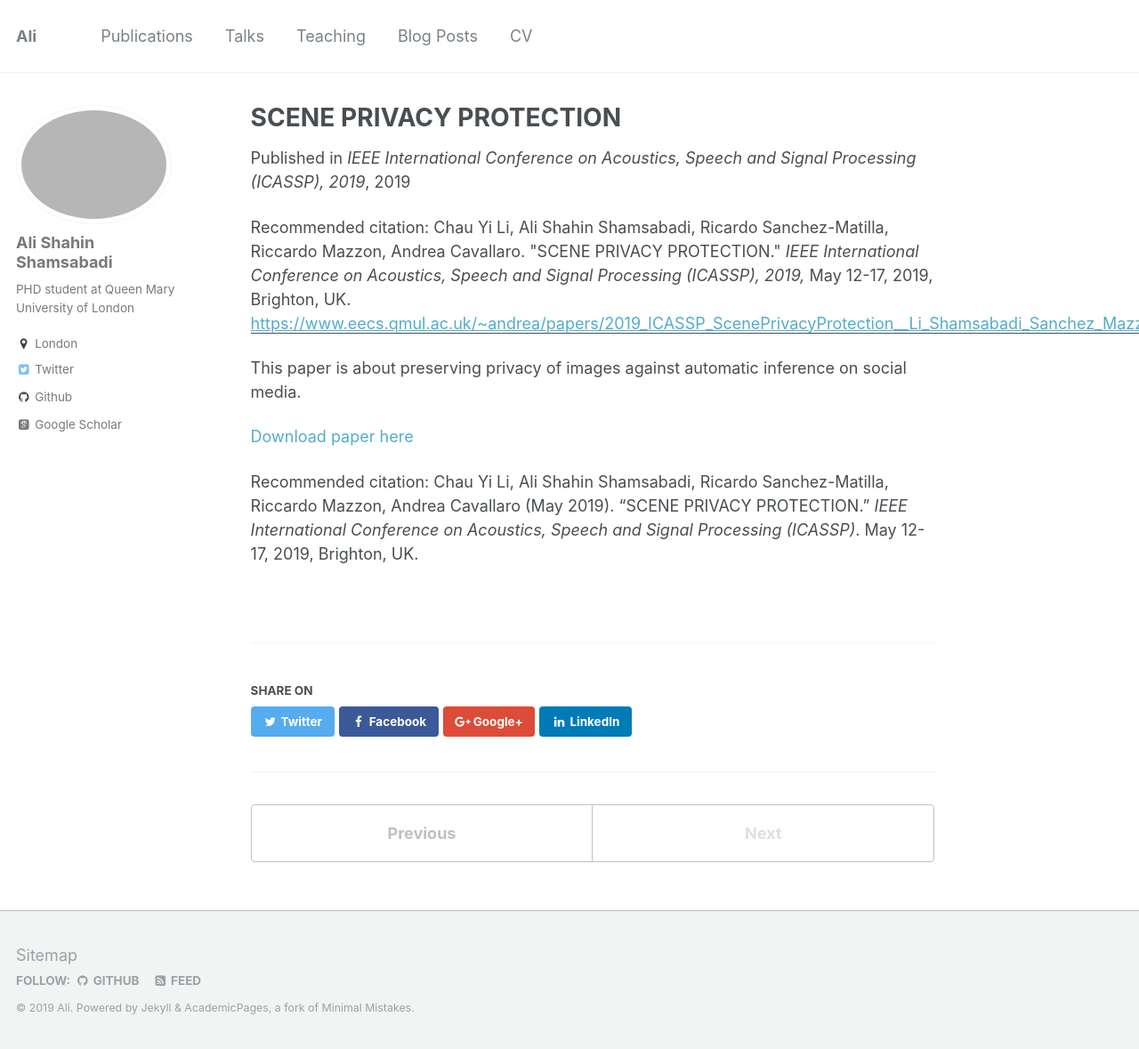
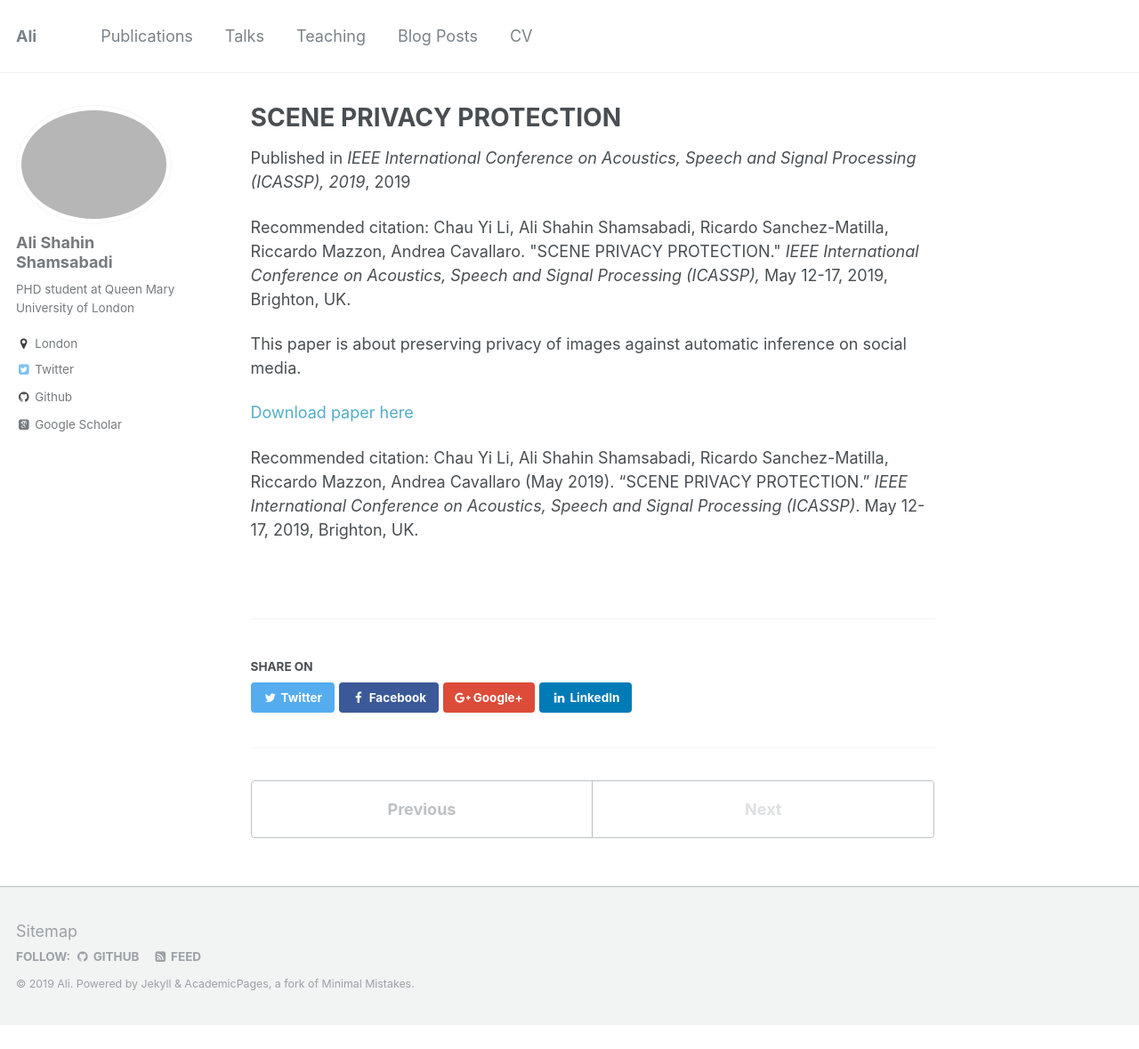
Before and after one commit to AliShahin/AliShahin.github.io, a Jekyll site: the page built from _publications/2019-05-01_Scene-Privay-Preserving.md, in a window 1280 px wide and 1179 px high. Shown: the whole window at 89% size. Built offline with Jekyll 4.4.1, drawn with Linux system fonts in a browser that asks for light colours; some web fonts are replaced.

Commit message:
update ICASSP

```diff
--- a/_publications/2019-05-01_Scene-Privay-Preserving.md
+++ b/_publications/2019-05-01_Scene-Privay-Preserving.md
@@ -5,11 +5,10 @@ permalink: /publication/2019-05-01_Scene-Privay-Preserving
 excerpt: 'This paper is about preserving privacy of images against automatic inference on social media.'
 date: 2019-05-12
 venue: 'IEEE International Conference on Acoustics, Speech and Signal Processing (ICASSP), 2019'
-paperurl: 'https://www.eecs.qmul.ac.uk/~andrea/papers/2019_ICASSP_ScenePrivacyProtection__Li_Shamsabadi_Sanchez_Mazzon_Cavallaro.pdf'
-citation: 'Chau Yi Li, Ali Shahin Shamsabadi, Ricardo Sanchez-Matilla, Riccardo Mazzon, Andrea Cavallaro. &quot;SCENE PRIVACY PROTECTION.&quot; <i> IEEE International Conference on Acoustics, Speech and Signal Processing (ICASSP), 2019,</i> May 12-17, 2019, Brighton, UK.'
+citation: 'Chau Yi Li, Ali Shahin Shamsabadi, Ricardo Sanchez-Matilla, Riccardo Mazzon, Andrea Cavallaro. &quot;SCENE PRIVACY PROTECTION.&quot; <i> IEEE International Conference on Acoustics, Speech and Signal Processing (ICASSP), </i> May 12-17, 2019, Brighton, UK.'
 ---
 This paper is about preserving privacy of images against automatic inference on social media.
 
-[Download paper here](https://www.eecs.qmul.ac.uk/~andrea/papers/2019_ICASSP_ScenePrivacyProtection__Li_Shamsabadi_Sanchez_Mazzon_Cavallaro.pdf)
+[Download paper here](https://ieeexplore.ieee.org/abstract/document/8682225)
 
 Recommended citation: Chau Yi Li, Ali Shahin Shamsabadi, Ricardo Sanchez-Matilla, Riccardo Mazzon, Andrea Cavallaro (May 2019). "SCENE PRIVACY PROTECTION." <i> IEEE International Conference on Acoustics, Speech and Signal Processing (ICASSP)</i>. May 12-17, 2019, Brighton, UK.
```
